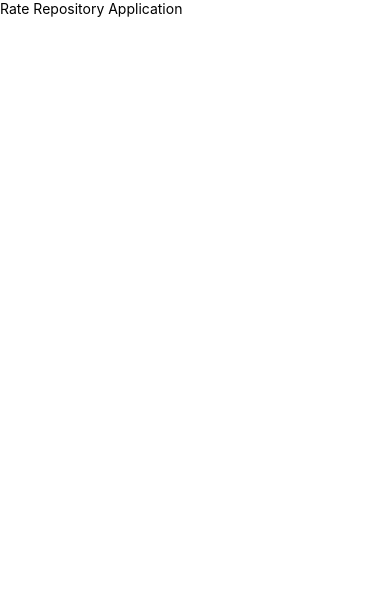
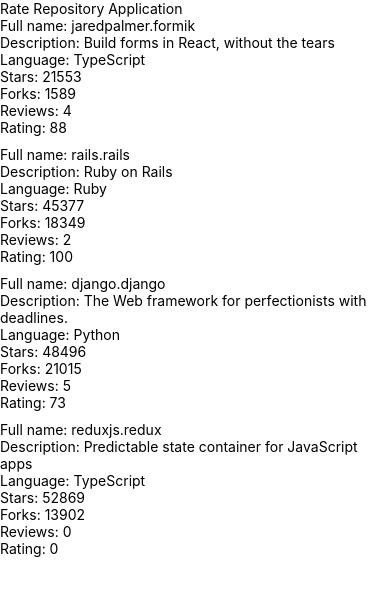
Before and after one commit to malcolmmacleod2/part10, a React Native app: screen / in a window 390 px wide. Shown: the top 596 px of the page. Built offline with nearby package versions, Linux system fonts and the light colour scheme.

Commit message:
10.3-reviewed repositories list

```diff
--- a/src/components/Main.jsx
+++ b/src/components/Main.jsx
@@ -1,6 +1,7 @@
 import React from 'react';
 import Constants from 'expo-constants';
 import { Text, StyleSheet, View } from 'react-native';
+import RepositoryList from './RepositoryList';
 
 const styles = StyleSheet.create({
   container: {
@@ -14,6 +15,7 @@
   return (
     <View style={styles.container}>
       <Text>Rate Repository Application</Text>
+      <RepositoryList></RepositoryList>
     </View>
   );
 };
--- /dev/null
+++ b/src/components/RepositoryItem.jsx
@@ -0,0 +1,19 @@
+import React from 'react';
+import { Text, View } from 'react-native';
+
+const RepositoryItem = ({item}) => {
+
+    return(
+        <View>
+            <Text>Full name: {item.id}</Text>
+            <Text>Description: {item.description}</Text>
+            <Text>Language: {item.language}</Text>
+            <Text>Stars: {item.stargazersCount}</Text>
+            <Text>Forks: {item.forksCount}</Text>
+            <Text>Reviews: {item.reviewCount}</Text>
+            <Text>Rating: {item.ratingAverage}</Text>
+        </View>
+    );
+};
+
+export default RepositoryItem;
--- /dev/null
+++ b/src/components/RepositoryList.jsx
@@ -0,0 +1,75 @@
+import React from 'react';
+import { FlatList, View, StyleSheet, Text } from 'react-native';
+import RepositoryItem from './RepositoryItem';
+
+const styles = StyleSheet.create({
+  separator: {
+    height: 10,
+  },
+});
+
+const repositories = [
+  {
+    id: 'jaredpalmer.formik',
+    fullName: 'jaredpalmer/formik',
+    description: 'Build forms in React, without the tears',
+    language: 'TypeScript',
+    forksCount: 1589,
+    stargazersCount: 21553,
+    ratingAverage: 88,
+    reviewCount: 4,
+    ownerAvatarUrl: 'https://avatars2.githubusercontent.com/u/4060187?v=4',
+  },
+  {
+    id: 'rails.rails',
+    fullName: 'rails/rails',
+    description: 'Ruby on Rails',
+    language: 'Ruby',
+    forksCount: 18349,
+    stargazersCount: 45377,
+    ratingAverage: 100,
+    reviewCount: 2,
+    ownerAvatarUrl: 'https://avatars1.githubusercontent.com/u/4223?v=4',
+  },
+  {
+    id: 'django.django',
+    fullName: 'django/django',
+    description: 'The Web framework for perfectionists with deadlines.',
+    language: 'Python',
+    forksCount: 21015,
+    stargazersCount: 48496,
+    ratingAverage: 73,
+    reviewCount: 5,
+    ownerAvatarUrl: 'https://avatars2.githubusercontent.com/u/27804?v=4',
+  },
+  {
+    id: 'reduxjs.redux',
+    fullName: 'reduxjs/redux',
+    description: 'Predictable state container for JavaScript apps',
+    language: 'TypeScript',
+    forksCount: 13902,
+    stargazersCount: 52869,
+    ratingAverage: 0,
+    reviewCount: 0,
+    ownerAvatarUrl: 'https://avatars3.githubusercontent.com/u/13142323?v=4',
+  },
+];
+
+const ItemSeparator = () => <View style={styles.separator} />;
+
+const RepositoryList = () => {
+  const renderItem = ({ item }) => (
+    <RepositoryItem item={item}></RepositoryItem>
+  );
+
+  return (
+    <FlatList
+      data={repositories}
+      ItemSeparatorComponent={ItemSeparator}
+      renderItem={renderItem}
+      keyExtractor={item => item.id}
+    />
+  );
+};
+
+export default RepositoryList;
```
